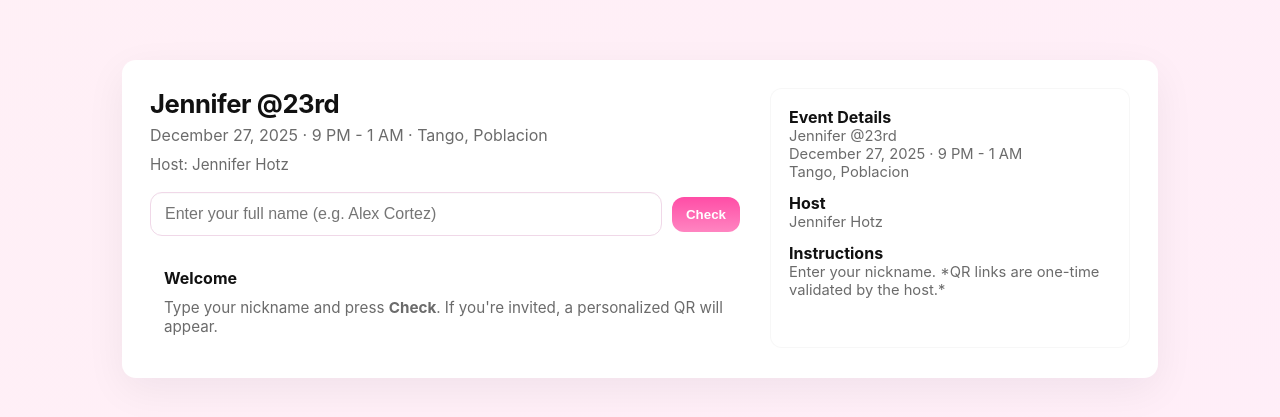
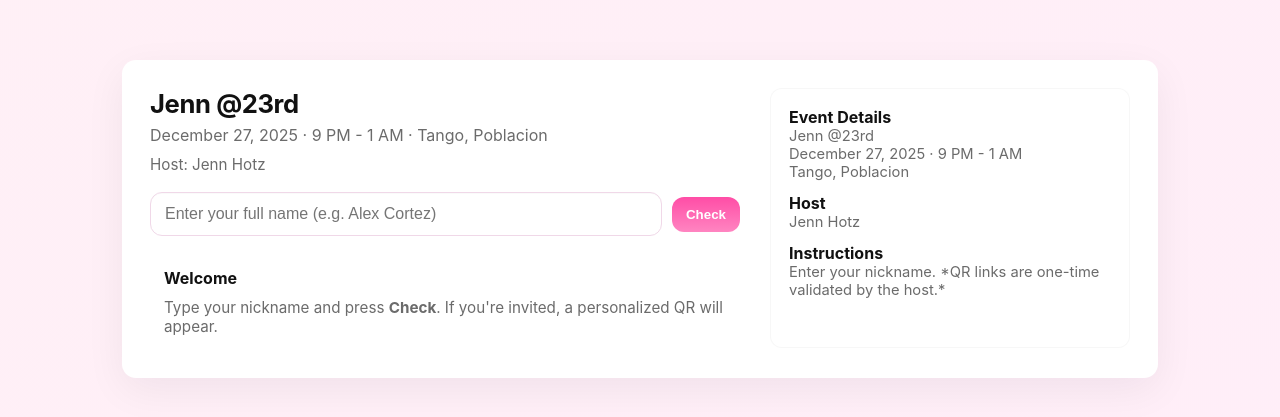
Before and after one commit to kenjiimiyazaki-source/jennibean, a plain HTML site: page index.html in a window 1280 px wide. Shown: the part 217-634 px from the top of the page. Drawn offline with Linux system fonts and the light colour scheme.

Commit message:
Update index.html

```diff
--- a/index.html
+++ b/index.html
@@ -47,9 +47,9 @@
   <div class="wrap">
     <main class="card" role="main" aria-labelledby="title">
       <section class="left">
-        <h1 id="title">Jennifer @23rd</h1>
+        <h1 id="title">Jenn @23rd</h1>
         <div class="meta">December 27, 2025 · 9 PM - 1 AM · Tango, Poblacion</div>
-        <div class="hint">Host: Jennifer Hotz </div>
+        <div class="hint">Host: Jenn Hotz </div>
 
         <div class="search" aria-label="Check invitation">
           <input id="nameInput" placeholder="Enter your full name (e.g. Alex Cortez)" autocomplete="off" />
@@ -79,14 +79,14 @@
         <div style="display:flex;flex-direction:column;gap:12px">
           <div>
             <div style="font-weight:700">Event Details</div>
-            <div class="small">Jennifer @23rd</div>
+            <div class="small">Jenn @23rd</div>
             <div class="small">December 27, 2025 · 9 PM - 1 AM</div>
             <div class="small">Tango, Poblacion</div>
           </div>
 
           <div>
             <div style="font-weight:700">Host</div>
-            <div class="small">Jennifer Hotz </div>
+            <div class="small">Jenn Hotz </div>
           </div>
 
           <div>
```
